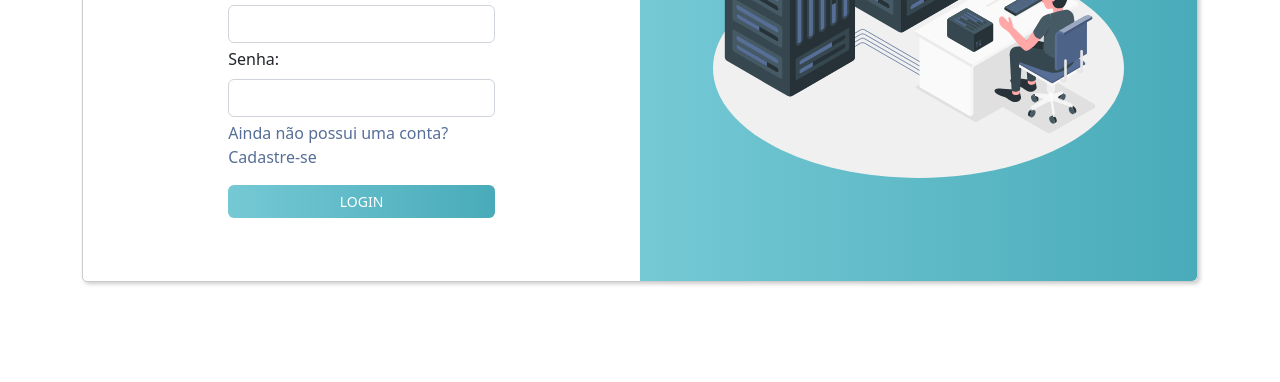
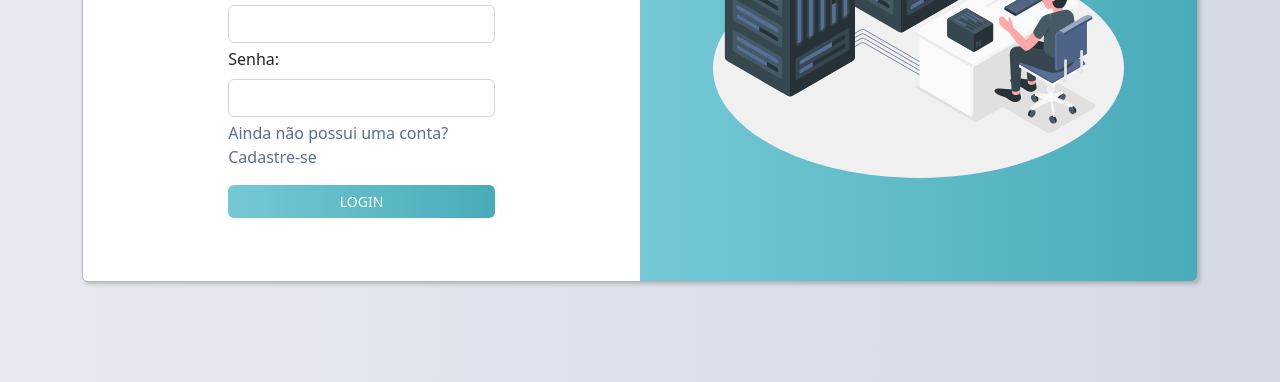
Before and after one commit to Magna-Security/website-magna, a website: page site/login.html in a window 1280 px wide. Shown: the part 418-800 px from the top of the page. Drawn offline with nearby package versions, Linux system fonts and the light colour scheme.

Commit message:
fundo login e cadastro

```diff
--- a/site/assets/css/login-cadastro.css
+++ b/site/assets/css/login-cadastro.css
@@ -14,6 +14,10 @@
 html,
 body {
   height: 100vh;
+}
+
+body {
+  background-image: linear-gradient(to right, #e7eaf0, #d4d9e3) !important;
 }
 
 .row {
@@ -38,6 +42,8 @@ body {
 
 .formulario {
   position: relative;
+  background-color: #fff;
+  border-radius: 5px 0 0 5px;
 }
 
 .fechar {
```
Also changed, not shown: site/cadastro.html (+1 -1 lines).
